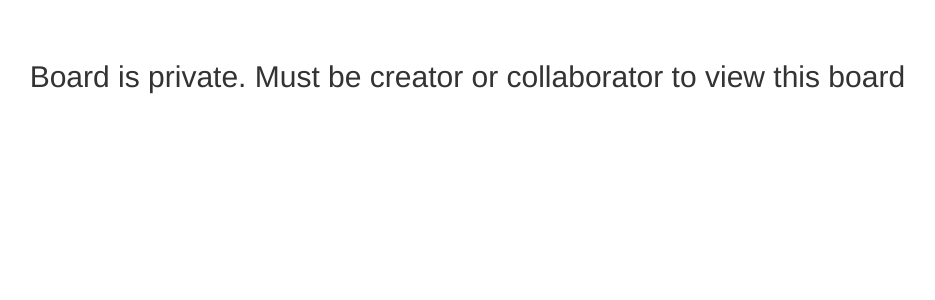
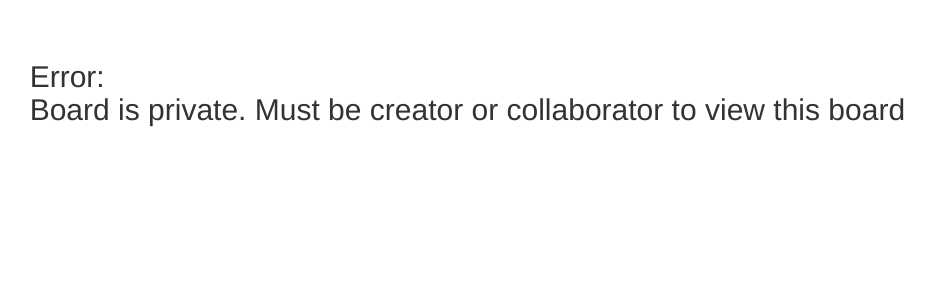
Before and after one commit to blakebrandon-hub/Group-Progress-Tracker, a Flask app: page /1 in a window 1280 px wide. Shown: the part 50-350 px from the top of the page, without its empty margins (117-1052 px from the left). Run offline with Flask 2, Linux system fonts and the light colour scheme; a user stored in the database is signed in; tables that the repository leaves empty hold one stand-in row (values such as "Sample post"); some libraries are stand-ins or nearby versions.

Commit message:
Update error.html

```diff
--- a/templates/error.html
+++ b/templates/error.html
@@ -46,13 +46,9 @@ Progress Tracker
 
         <div class="col-sm-9 col-sm-offset-3 col-md-10 col-md-offset-1 main">
 
-          <h2>{{message}}</h2>
+          <h2>Error: <br>{{message}}</h2>
 
 </div>
-
-
-
-
 
 
         </div>
```
